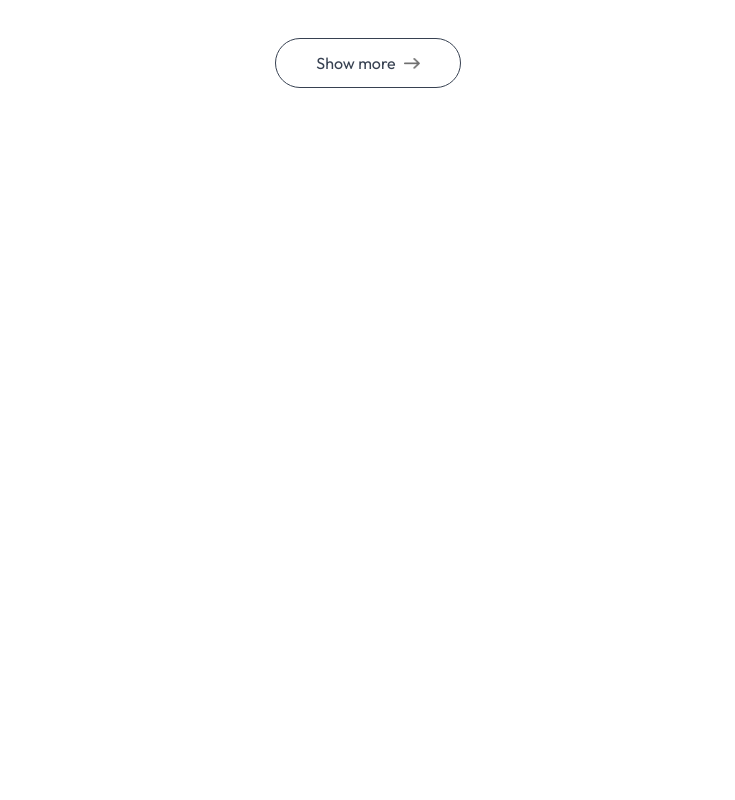
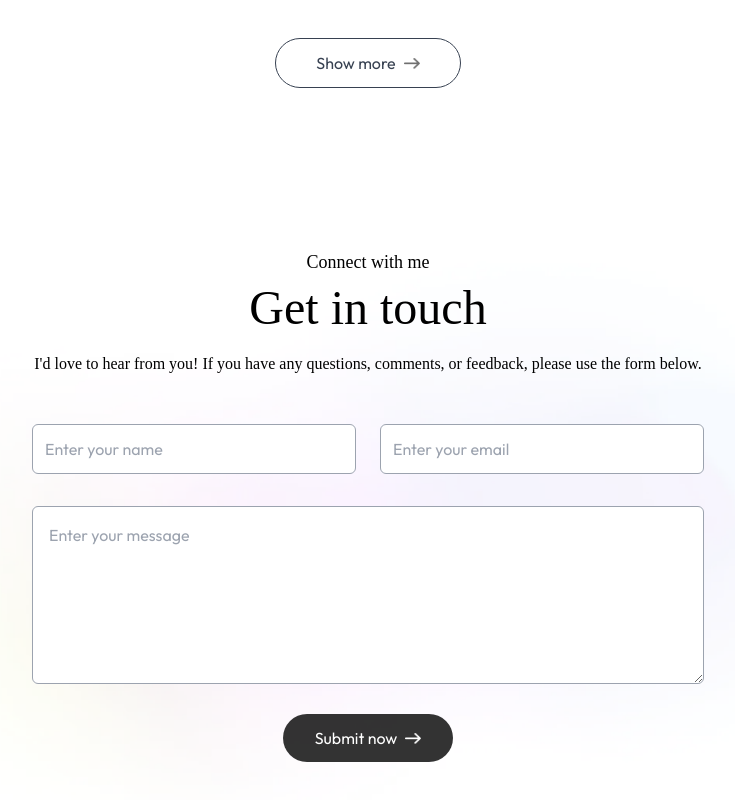
Before and after one commit to AQodS/aqods-porto, a Next.js app: page / in a window 1280 px wide. Shown: the part 2686-3486 px from the top of the page, without its empty margins (272-1007 px from the left). Before the commit the page ends 2894 px from the top, so only its background shows below. Built offline with nearby package versions, Linux system fonts and the light colour scheme; a web font is replaced by a local one.

Commit message:
feat: contact

```diff
--- /dev/null
+++ b/app/components/Contact.jsx
@@ -0,0 +1,80 @@
+import { assets } from "@/assets/assets";
+import Image from "next/image";
+import { useState } from "react";
+
+const Contact = () => {
+  const [result, setResult] = useState("");
+
+  const onSubmit = async (event) => {
+    event.preventDefault();
+    setResult("Sending....");
+    const formData = new FormData(event.target);
+
+    formData.append("access_key", "32e1a7e7-4430-4ee0-98e6-b182bd26660a");
+
+    const response = await fetch("https://api.web3forms.com/submit", {
+      method: "POST",
+      body: formData,
+    });
+
+    const data = await response.json();
+
+    if (data.success) {
+      setResult("Form Submitted Successfully");
+      event.target.reset();
+    } else {
+      console.log("Error", data);
+      setResult(data.message);
+    }
+  };
+
+  return (
+    <div
+      id="contact"
+      className="w-full px-[12%] py-10 scroll-mt-20 bg-[url('/footer-bg-color.png')] bg-no-repeat bg-center bg-[length:90%_auto]"
+    >
+      <h4 className="text-center mb-2 text-lg font-Ovo">Connect with me</h4>
+      <h2 className="text-center text-5xl font-Ovo">Get in touch</h2>
+      <p className="text-center max-w-2xl mx-auto mt-5 mb-12 font-Ovo">
+        I&apos;d love to hear from you! If you have any questions, comments, or
+        feedback, please use the form below.
+      </p>
+
+      <form className="max-w-2xl mx-auto" onSubmit={onSubmit}>
+        <div className="grid grid-cols-auto gap-6 mt-10 mb-8">
+          <input
+            className="flex-1 p-3 outline-none border-[0.5px] border-gray-400 rounded-md bg-white"
+            name="name"
+            placeholder="Enter your name"
+            required
+            type="text"
+          />
+          <input
+            className="flex-1 p-3 outline-none border-[0.5px] border-gray-400 rounded-md bg-white"
+            name="email"
+            placeholder="Enter your email"
+            required
+            type="email"
+          />
+        </div>
+        <textarea
+          className="w-full p-4 outline-none border-[0.5px] border-gray-400 rounded-md bg-white mb-6"
+          name="message"
+          placeholder="Enter your message"
+          required
+          rows="6"
+        />
+        <button
+          className="py-3 px-8 w-max flex items-center justify-between gap-2 bg-black/80 text-white rounded-full mx-auto hover:bg-black duration-500"
+          type="submit"
+        >
+          Submit now
+          <Image alt="" className="w-4" src={assets.right_arrow_white} />
+        </button>
+        <p className="mx-auto mt-4">{result}</p>
+      </form>
+    </div>
+  );
+};
+
+export default Contact;
--- a/app/components/Work.jsx
+++ b/app/components/Work.jsx
@@ -8,8 +8,7 @@
       <h4 className="text-center mb-2 text-lg font-Ovo">My Portofolio</h4>
       <h2 className="text-center text-5xl font-Ovo">My Latest Work</h2>
       <p className="text-center max-w-2xl mx-auto mt-5 mb-12 font-Ovo">
-        Welcome to my portfolio! Here you will find a collection of my most
-        recent.
+        Welcome to my portfolio! Here you will find a collection of my most recent.
       </p>
 
       <div className="grid grid-cols-auto my-10 gap-5">
--- a/app/page.js
+++ b/app/page.js
@@ -1,5 +1,6 @@
 "use client";
 import About from "./components/About";
+import Contact from "./components/Contact";
 import Header from "./components/Header";
 import Navbar from "./components/Navbar";
 import Services from "./components/Services";
@@ -13,6 +14,7 @@
       <About />
       <Services />
       <Work />
+      <Contact />
     </>
   );
 }
```
